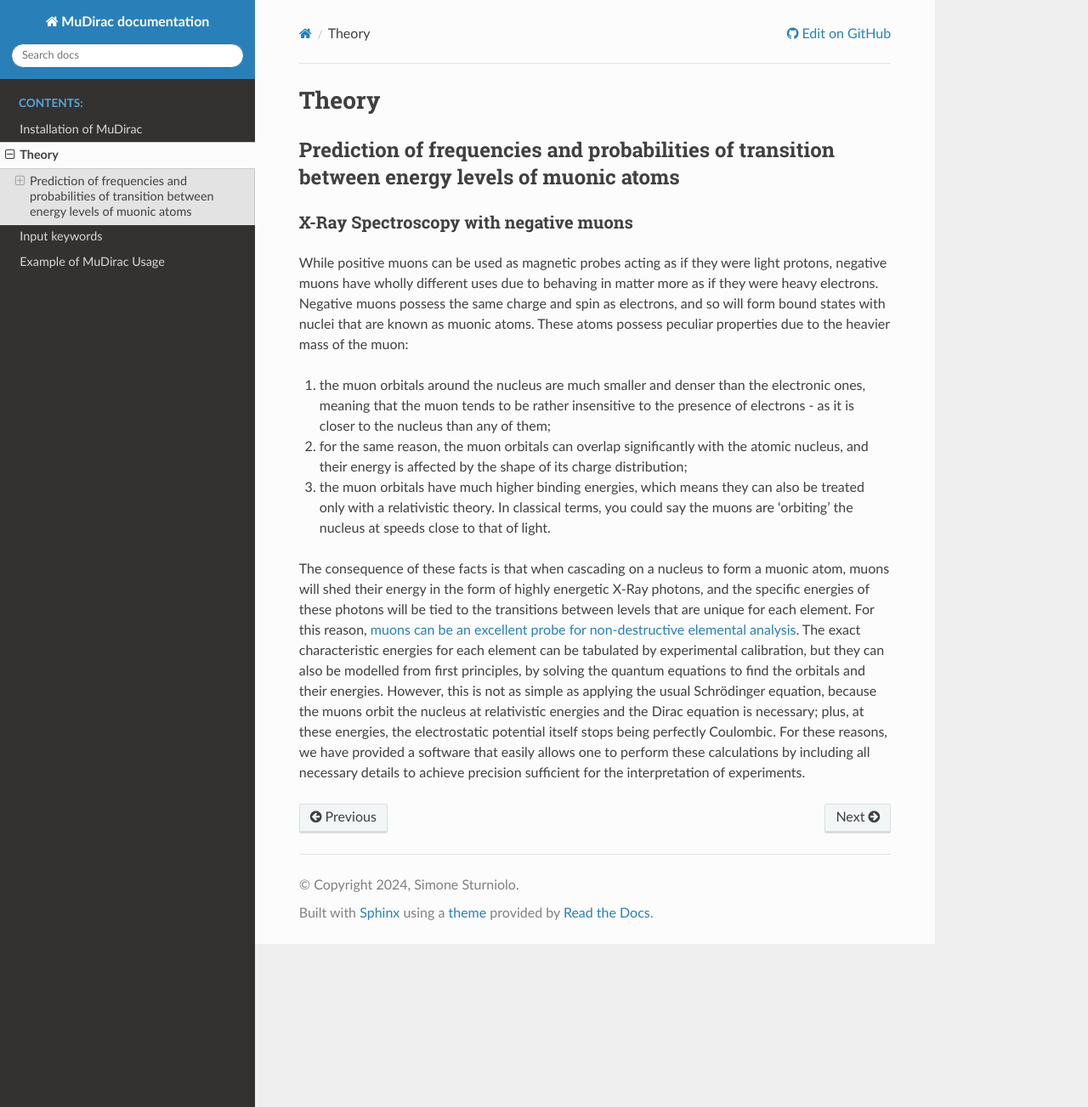
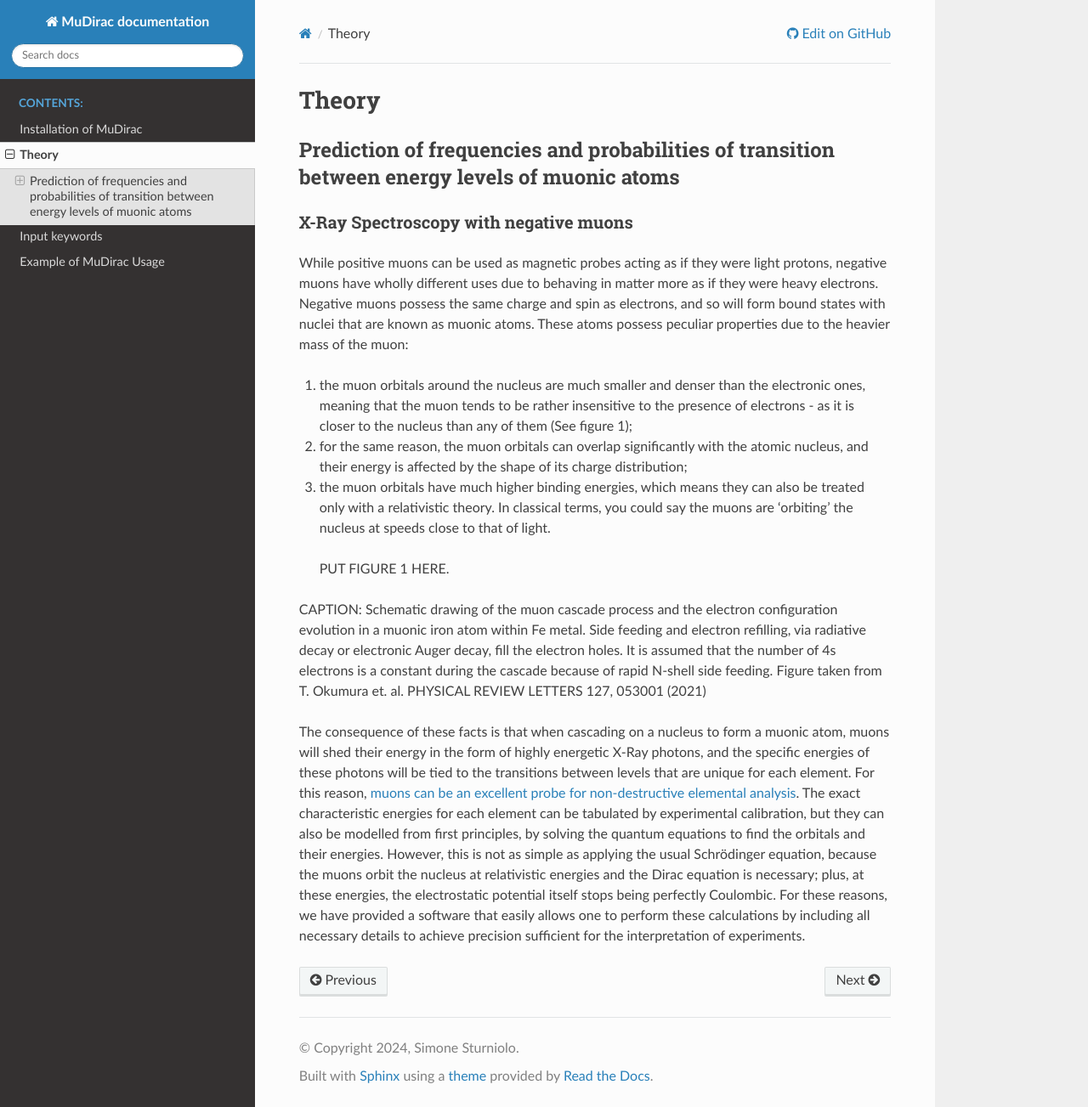
Before and after one commit to muon-spectroscopy-computational-project/mudirac, a Sphinx documentation site: the page built from docs/source/theory.rst, in a window 1280 px wide and 1303 px high. Shown: the whole window at 85% size. Built offline with Sphinx 7.4.7 and the Read the Docs theme 2.0.0, drawn with Linux system fonts in a browser that asks for light colours.

Commit message:
Update theory.rst

```diff
--- a/docs/source/theory.rst
+++ b/docs/source/theory.rst
@@ -6,10 +6,15 @@ X-Ray Spectroscopy with negative muons
 ~~~~~~~~~~~~~~~~~~~~~~~~~~~~~~~~~~~~~~~
 While positive muons can be used as magnetic probes acting as if they were light protons, negative muons have wholly different uses due to behaving in matter more as if they were heavy electrons. Negative muons possess the same charge and spin as electrons, and so will form bound states with nuclei that are known as muonic atoms. These atoms possess peculiar properties due to the heavier mass of the muon:
 
-1. the muon orbitals around the nucleus are much smaller and denser than the electronic ones, meaning that the muon tends to be rather insensitive to the presence of electrons - as it is closer to the nucleus than any of them;
+1. the muon orbitals around the nucleus are much smaller and denser than the electronic ones, meaning that the muon tends to be rather insensitive to the presence of electrons - as it is closer to the nucleus than any of them (See figure 1);
 
 2. for the same reason, the muon orbitals can overlap significantly with the atomic nucleus, and their energy is affected by the shape of its charge distribution;
 
 3. the muon orbitals have much higher binding energies, which means they can also be treated only with a relativistic theory. In classical terms, you could say the muons are 'orbiting' the nucleus at speeds close to that of light.
 
+  PUT FIGURE 1 HERE.
+
+CAPTION: Schematic drawing of the muon cascade process and the electron configuration evolution in a muonic iron atom within Fe metal. Side feeding and electron refilling, via radiative decay or electronic Auger decay, fill the electron holes. It is assumed that the number of 4s electrons is a constant during the cascade because of rapid N-shell side feeding. Figure taken from T. Okumura et. al. PHYSICAL REVIEW LETTERS 127, 053001 (2021)
+
+
 The consequence of these facts is that when cascading on a nucleus to form a muonic atom, muons will shed their energy in the form of highly energetic X-Ray photons, and the specific energies of these photons will be tied to the transitions between levels that are unique for each element. For this reason, `muons can be an excellent probe for non-destructive elemental analysis <https://www.sciencedirect.com/science/article/abs/pii/S0026265X1500301X?via%3Dihub>`_. The exact characteristic energies for each element can be tabulated by experimental calibration, but they can also be modelled from first principles, by solving the quantum equations to find the orbitals and their energies. However, this is not as simple as applying the usual Schrödinger equation, because the muons orbit the nucleus at relativistic energies and the Dirac equation is necessary; plus, at these energies, the electrostatic potential itself stops being perfectly Coulombic. For these reasons, we have provided a software that easily allows one to perform these calculations by including all necessary details to achieve precision sufficient for the interpretation of experiments.
```
